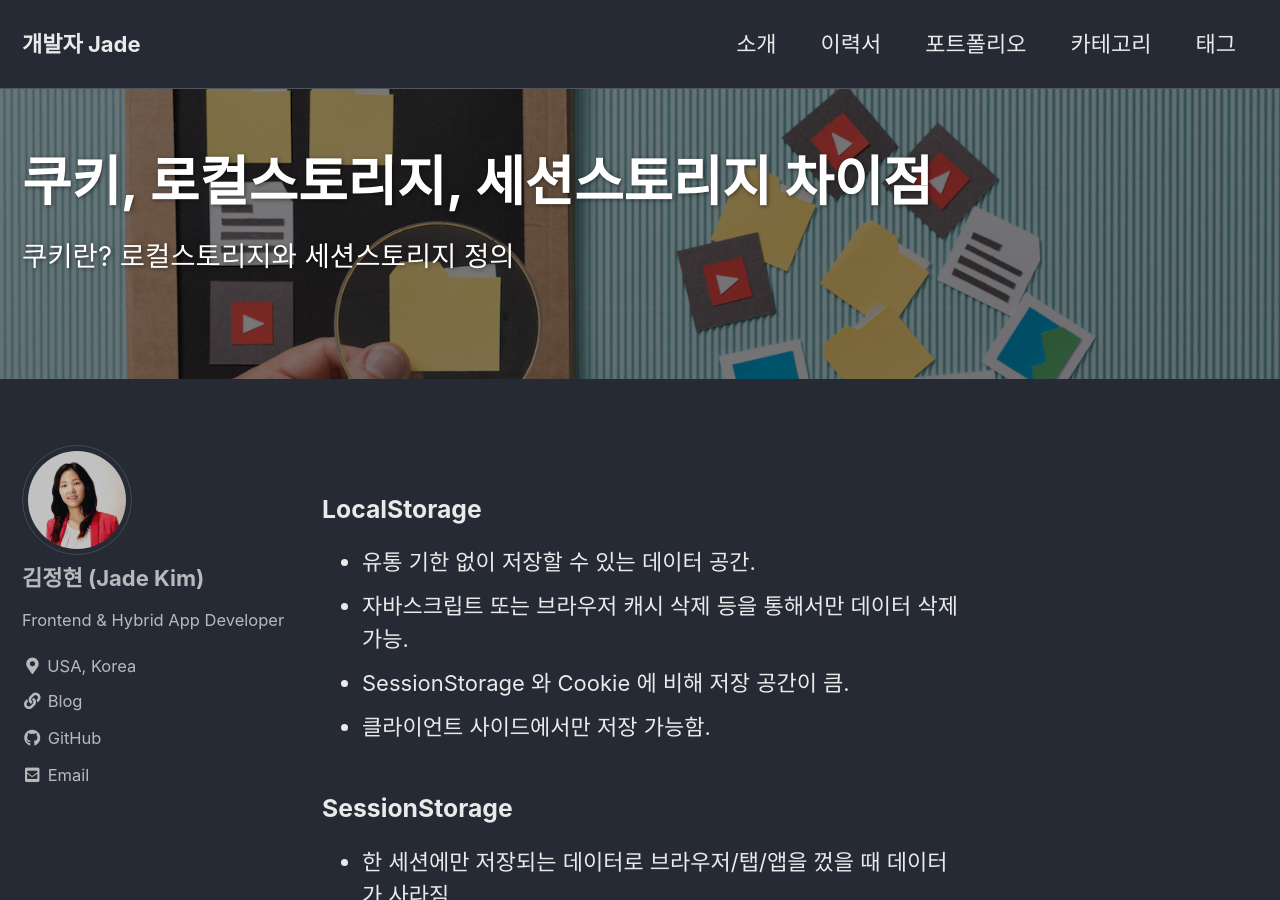
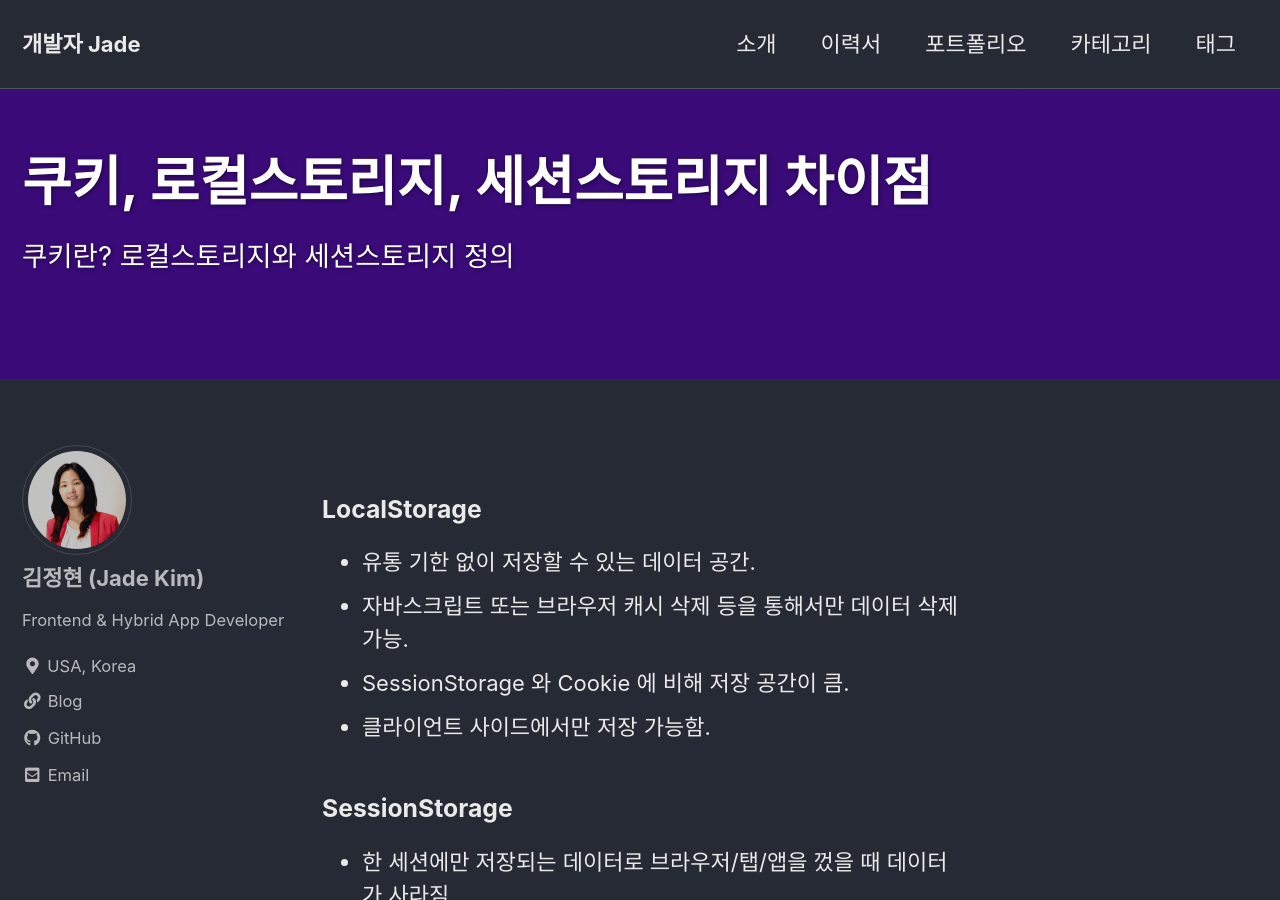
Before and after one commit to trevino-kim/github.io, a Jekyll site: the page built from _posts/2019-10-10-cookies-localStorage-SesseionStorage.md, in a window 1280 px wide and 900 px high. Built offline with Jekyll 4.4.1, drawn with Linux system fonts in a browser that asks for light colours; cached includes are drawn as plain includes.

Commit message:
Update 2019-10-10-cookies-localStorage-SesseionStorage.md

```diff
--- a/_posts/2019-10-10-cookies-localStorage-SesseionStorage.md
+++ b/_posts/2019-10-10-cookies-localStorage-SesseionStorage.md
@@ -2,9 +2,8 @@
 title: "쿠키, 로컬스토리지, 세션스토리지 차이점"
 excerpt: "쿠키란? 로컬스토리지와 세션스토리지 정의"
 header:
-  overlay_image: /assets/images/2019-10-10.jpg
+  overlay_color: "#7515F2"
   overlay_filter: rgba(0, 0, 0, 0.5)
-  teaser: /assets/images/2019-10-10.jpg
 categories:
     - Web
 tags:
```
